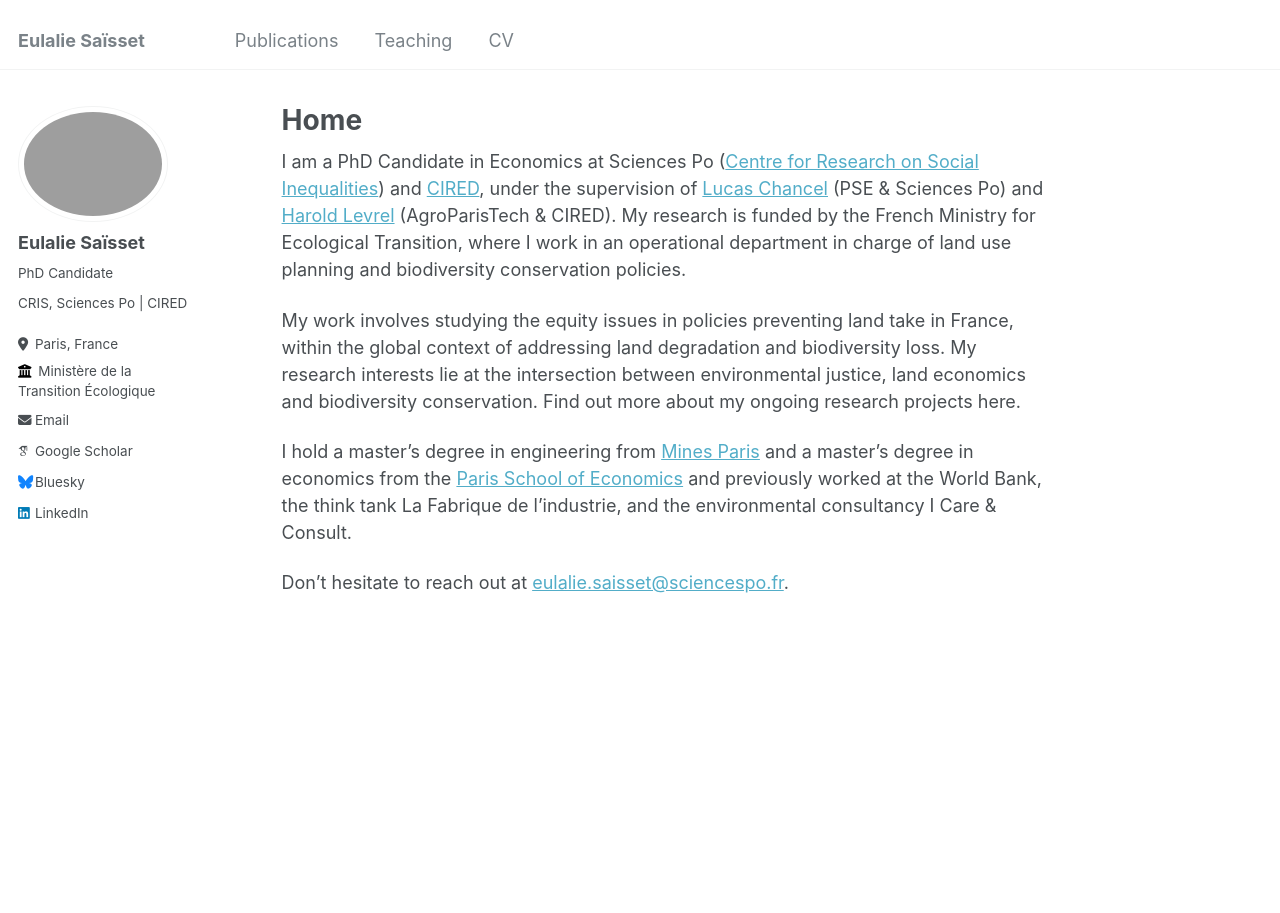
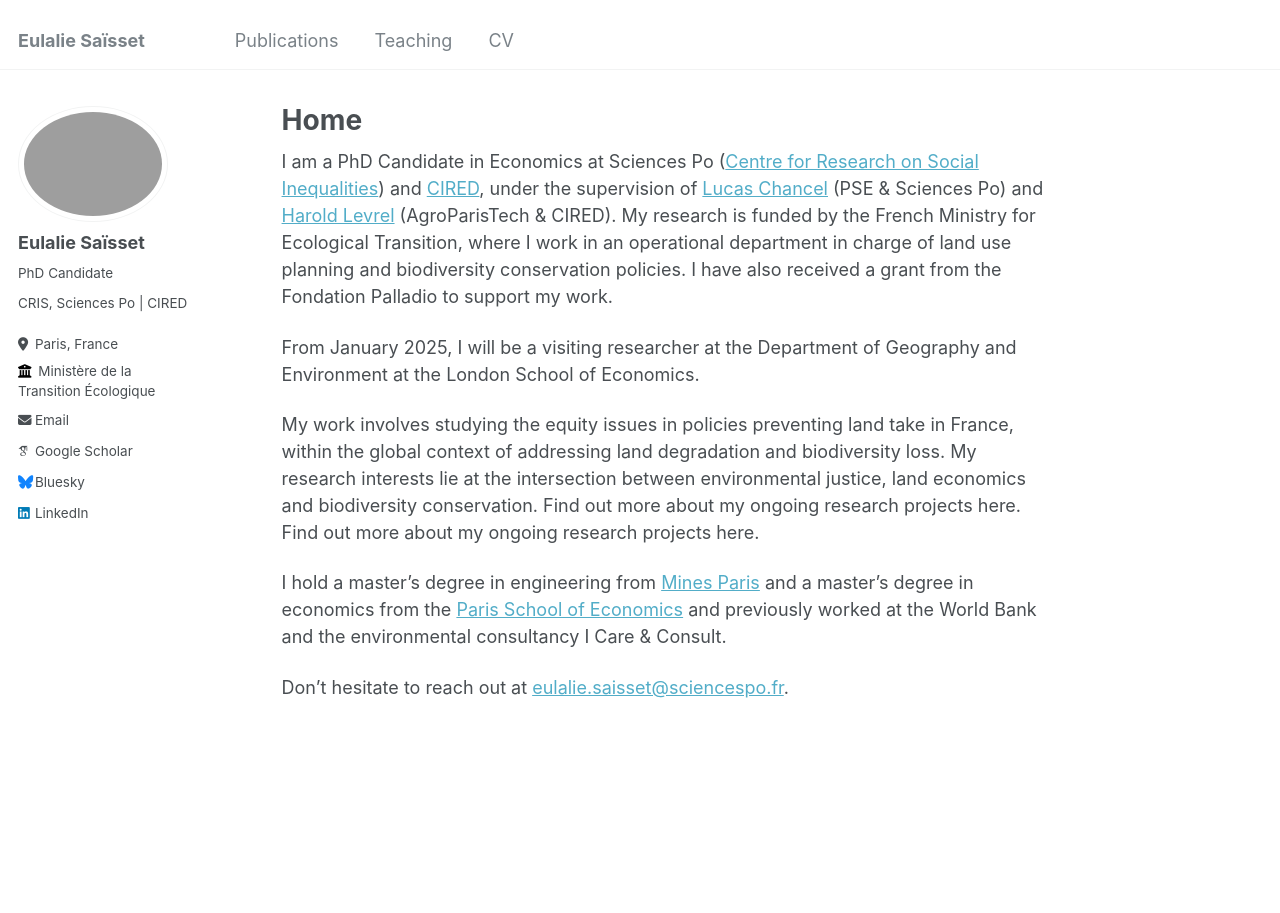
Before and after one commit to eulaliesaisset/eulaliesaisset.github.io, a Jekyll site: the page built from _pages/about.md, in a window 1280 px wide. Built offline with Jekyll 4.4.1, drawn with Linux system fonts in a browser that asks for light colours; some web fonts are replaced.

Commit message:
Update to add Palladio and LSE

```diff
--- a/_pages/about.md
+++ b/_pages/about.md
@@ -7,10 +7,12 @@ redirect_from:
   - /about.html
 ---
 
-I am a PhD Candidate in Economics at Sciences Po ([Centre for Research on Social Inequalities](https://www.sciencespo.fr/osc/en.html)) and [CIRED](https://www.centre-cired.fr/), under the supervision of [Lucas Chancel](https://lucaschancel.com/) (PSE & Sciences Po) and [Harold Levrel](https://www.centre-cired.fr/harold-levrel/) (AgroParisTech & CIRED). My research is funded by the French Ministry for Ecological Transition, where I work in an operational department in charge of land use planning and biodiversity conservation policies.
+I am a PhD Candidate in Economics at Sciences Po ([Centre for Research on Social Inequalities](https://www.sciencespo.fr/osc/en.html)) and [CIRED](https://www.centre-cired.fr/), under the supervision of [Lucas Chancel](https://lucaschancel.com/) (PSE & Sciences Po) and [Harold Levrel](https://www.centre-cired.fr/harold-levrel/) (AgroParisTech & CIRED). My research is funded by the French Ministry for Ecological Transition, where I work in an operational department in charge of land use planning and biodiversity conservation policies. I have also received a grant from the Fondation Palladio to support my work.
 
-My work involves studying the equity issues in policies preventing land take in France, within the global context of addressing land degradation and biodiversity loss. My research interests lie at the intersection between environmental justice, land economics and biodiversity conservation. Find out more about my ongoing research projects here.
+From January 2025, I will be a visiting researcher at the Department of Geography and Environment at the London School of Economics.
 
-I hold a master's degree in engineering from [Mines Paris](https://www.minesparis.psl.eu/en/home/) and a master's degree in economics from the [Paris School of Economics](https://www.parisschoolofeconomics.eu/en/teaching/masters-program/ppd-public-policy-and-development/) and previously worked at the World Bank, the think tank La Fabrique de l'industrie, and the environmental consultancy I Care & Consult.
+My work involves studying the equity issues in policies preventing land take in France, within the global context of addressing land degradation and biodiversity loss. My research interests lie at the intersection between environmental justice, land economics and biodiversity conservation. Find out more about my ongoing research projects here. Find out more about my ongoing research projects here.
+
+I hold a master's degree in engineering from [Mines Paris](https://www.minesparis.psl.eu/en/home/) and a master's degree in economics from the [Paris School of Economics](https://www.parisschoolofeconomics.eu/en/teaching/masters-program/ppd-public-policy-and-development/) and previously worked at the World Bank and the environmental consultancy I Care & Consult.
 
 Don't hesitate to reach out at [eulalie.saisset@sciencespo.fr](mailto:eulalie.saisset@sciencespo.fr).
```
